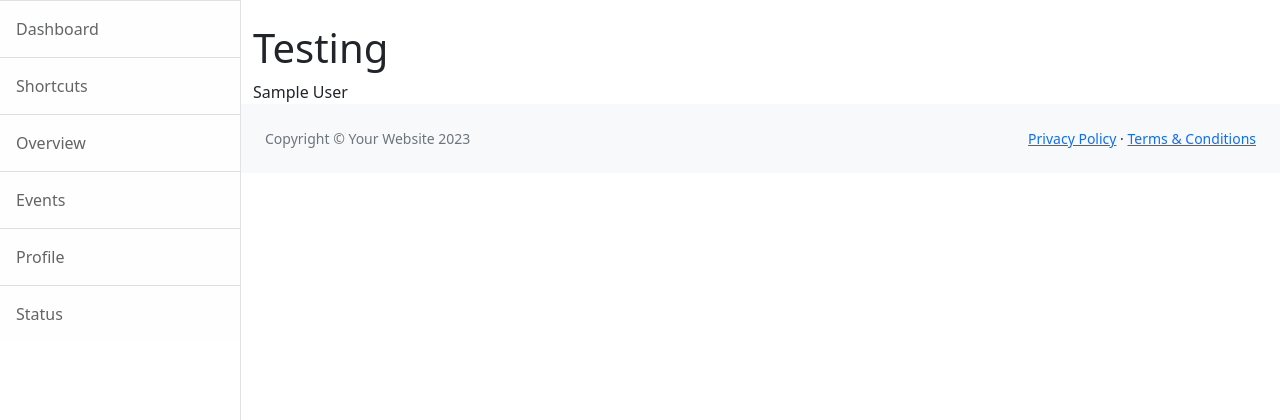
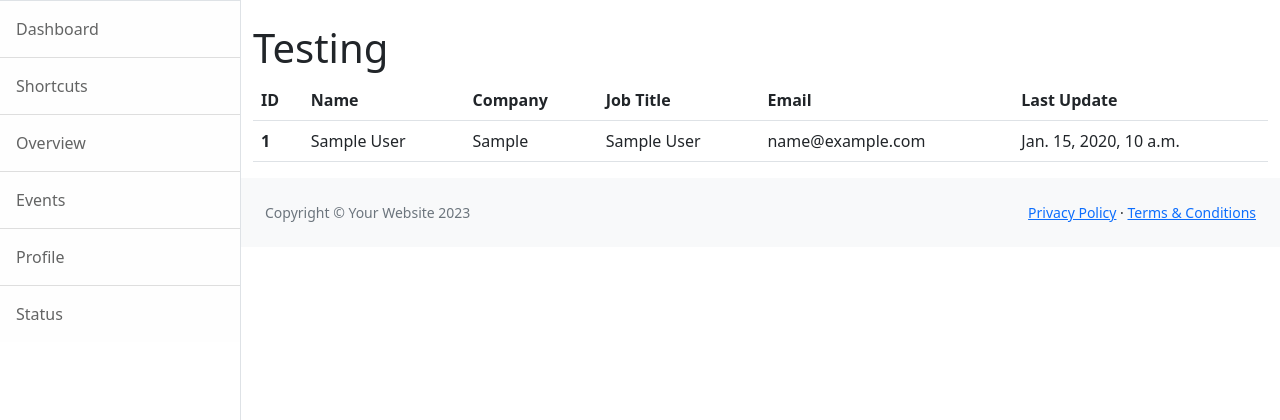
Before and after one commit to Freedy-FR/CI-P4-AlphaCRM, a Django app: page / in a window 1280 px wide. Shown: the part 57-477 px from the top of the page. Run offline with Django 3.2, Linux system fonts and the light colour scheme; tables that the repository leaves empty hold one stand-in row (values such as "Sample post").

Commit message:
feat: :sparkles: Add table to index template

```diff
--- a/crm/views.py
+++ b/crm/views.py
@@ -5,6 +5,6 @@ from .models import Customer
 
 class CustomerList(generic.ListView):
     model = Customer
-    queryset = Customer.objects.all().order_by("-created_on")
+    queryset = Customer.objects.all().order_by('full_name')
     template_name = "index.html"
     paginate_by = 20
--- a/templates/index.html
+++ b/templates/index.html
@@ -2,7 +2,29 @@
 
 <h1 class="mt-4">Testing</h1>
 
-{% for customer in customer_list %}
-{{customer.full_name}}
-{% endfor %}
+<table class="table">
+  <thead>
+    <tr>
+      <th scope="col">ID</th>
+      <th scope="col">Name</th>
+      <th scope="col">Company</th>
+      <th scope="col">Job Title</th>
+      <th scope="col">Email</th>
+      <th scope="col">Last Update</th>
+    </tr>
+  </thead>
+  {% for customer in customer_list %}
+  <tbody>
+    <tr>
+      <th scope="row">{{customer.id}}</th>
+      <td>{{customer.full_name}}</td>
+      <td>{{customer.company}}</td>
+      <td>{{customer.job_title}}</td>
+      <td>{{customer.email}}</td>
+      <td>{{customer.updated_on}}</td>
+    </tr>
+  </tbody>
+  {% endfor %}
+</table>
+
 {%endblock%}
```
